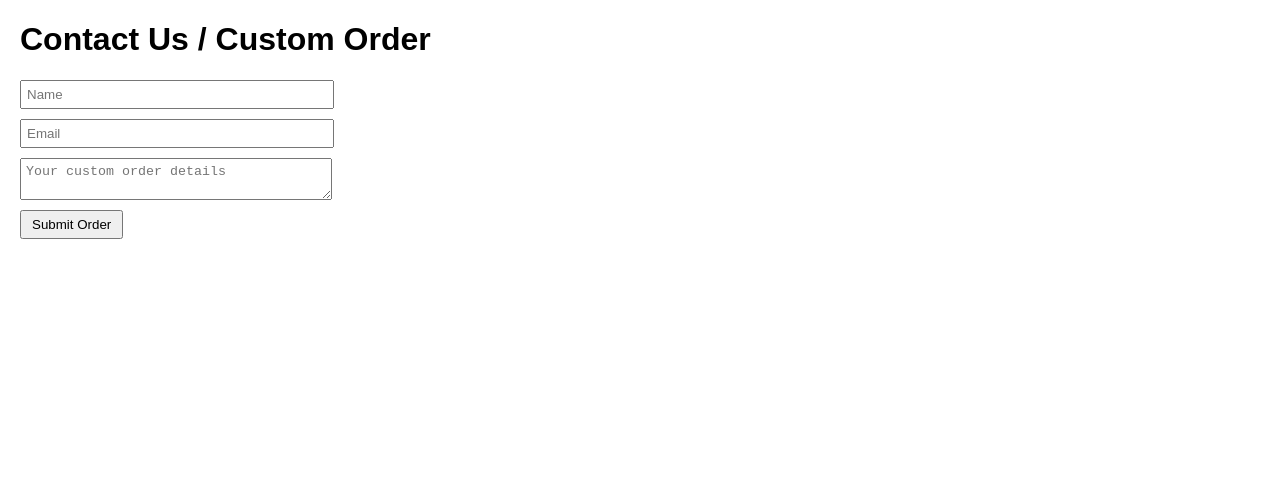
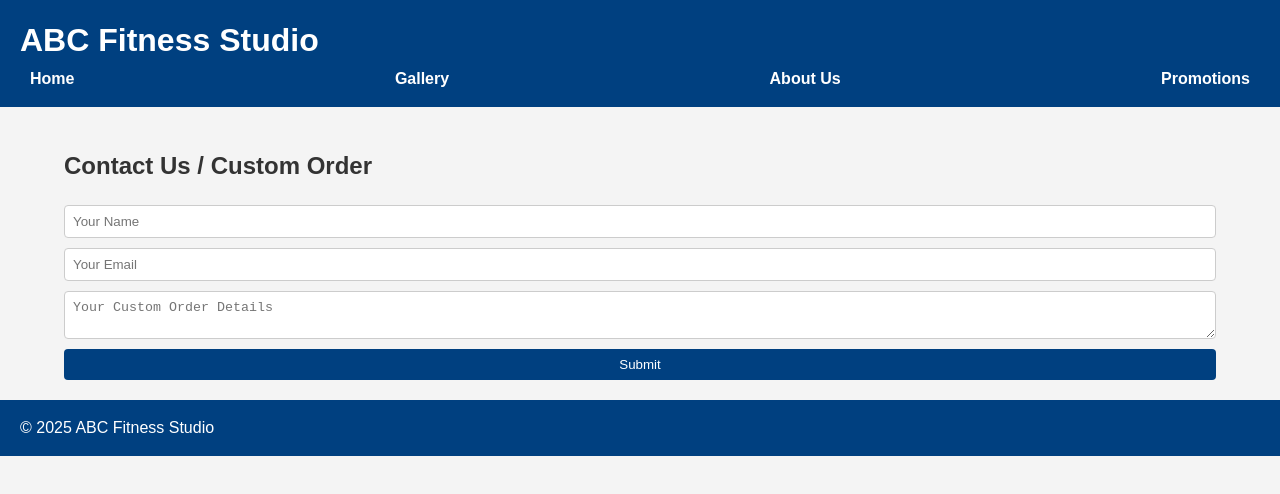
Before and after one commit to foreignn1llc-art/abc-fitness-website, a plain HTML site: page index/about.html in a window 1280 px wide. Drawn offline with Linux system fonts and the light colour scheme.

Commit message:
Update about.html

```diff
--- a/index/about.html
+++ b/index/about.html
@@ -3,37 +3,34 @@
 <head>
     <meta charset="UTF-8">
     <meta name="viewport" content="width=device-width, initial-scale=1.0">
-    <title>About Us / Contact - ABC Fitness Studio</title>
-    <style>
-        body { font-family: Arial, sans-serif; margin: 20px; }
-        input, textarea { display: block; margin: 10px 0; padding: 5px; width: 300px; }
-        button { padding: 5px 10px; }
-    </style>
+    <title>About Us - ABC Fitness Studio</title>
+    <link rel="stylesheet" href="style.css">
 </head>
 <body>
-    <h1>Contact Us / Custom Order</h1>
+    <header>
+        <h1>ABC Fitness Studio</h1>
+        <nav>
+            <a href="index.html">Home</a>
+            <a href="gallery.html">Gallery</a>
+            <a href="about.html">About Us</a>
+            <a href="custom.html">Promotions</a>
+        </nav>
+    </header>
 
-    <form id="orderForm" onsubmit="saveOrder(event)">
-        <input type="text" id="customerName" placeholder="Name" required>
-        <input type="email" id="customerEmail" placeholder="Email" required>
-        <textarea id="customOrder" placeholder="Your custom order details" required></textarea>
-        <button type="submit">Submit Order</button>
-    </form>
+    <div class="container">
+        <h2>Contact Us / Custom Order</h2>
+        <form id="contactForm">
+            <input type="text" id="custName" placeholder="Your Name" required>
+            <input type="email" id="custEmail" placeholder="Your Email" required>
+            <textarea id="custOrder" placeholder="Your Custom Order Details" required></textarea>
+            <button type="button" onclick="submitContactForm()">Submit</button>
+        </form>
+    </div>
 
-    <script>
-        function saveOrder(event) {
-            event.preventDefault(); // Prevent page reload
-            let name = document.getElementById('customerName').value;
-            let email = document.getElementById('customerEmail').value;
-            let order = document.getElementById('customOrder').value;
+    <footer>
+        <p>© 2025 ABC Fitness Studio</p>
+    </footer>
 
-            let orders = JSON.parse(localStorage.getItem('orders')) || [];
-            orders.push({name: name, email: email, order: order});
-            localStorage.setItem('orders', JSON.stringify(orders));
-
-            alert("Order saved successfully!");
-            document.getElementById('orderForm').reset();
-        }
-    </script>
+    <script src="script.js"></script>
 </body>
 </html>
```
